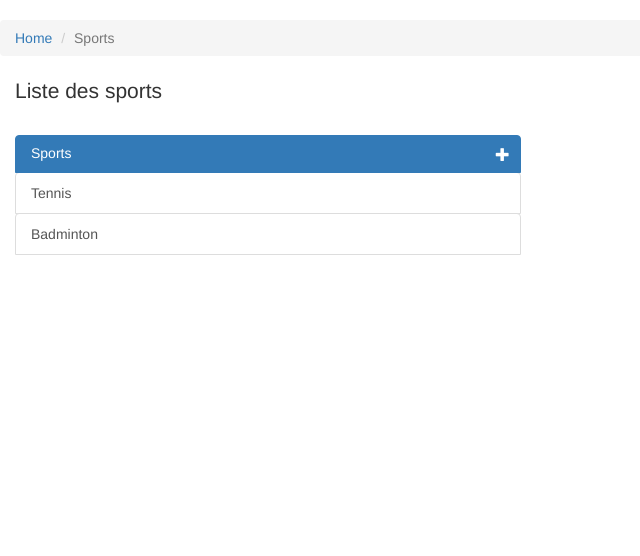
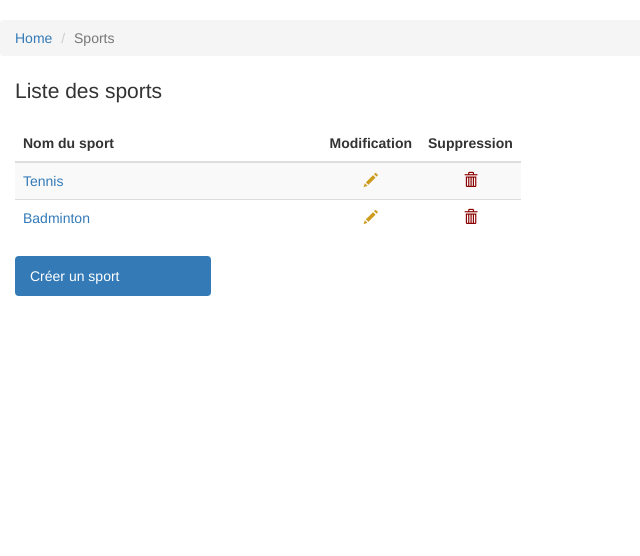
Before and after one commit to DineshGov/HITEMA-Django-Project, a Django app: page /academy/sports in a window 1280 px wide. Shown: the part 52-608 px from the top of the page, without its empty margins (0-640 px from the left). Run offline with Django 3.2, Linux system fonts and the light colour scheme; data comes from the database, SQL or seed files in the repository; both versions use the stored data as it was after the commit; some libraries are stand-ins or nearby versions.

Commit message:
delete sport function done

```diff
--- a/evalHitema/academy/templates/academy/sports.html
+++ b/evalHitema/academy/templates/academy/sports.html
@@ -22,32 +22,45 @@
     span>a{
         color: inherit;
     }
+    .glyphicon-pencil{
+      color: #cd9b1d;
+    }
+    .glyphicon-trash{
+      color: #8b0000;
+    }
 </style>
 
 
+<div class="list-group col-lg-5 col-md-5 col-sm-5">
+  <table class="table table-striped table-hover ">
+  <thead>
+    <tr>
+      <th style="width: 80%">Nom du sport</th>
+      <th style="width: 10%; text-align:center;">Modification</th>
+      <th style="width: 10%; text-align:center;">Suppression</th>
+    </tr>
+  </thead>
+    <tbody>
+      {% for sport in sports %}
+      <tr>
+        <td><a href="{% url 'update_sport' id_sport=sport.id %}">{{ sport.nomSport }}</a></td>
+        <td style="text-align:center;"><a href="{% url 'update_sport' id_sport=sport.id %}" ><i class="glyphicon glyphicon-pencil"></i></a></td>
+        <td style="text-align:center;"><a href="{% url 'delete_sport' id_sport=sport.id %}" ><i class="glyphicon glyphicon-trash"></i></a></td>
+      </tr>
+      {% empty %}
+      <tr>
+        <td>Aucun sport</td>
+        <td></td>
+        <td></td>
+      </tr>
+      {% endfor %}
+  </tbody>
+</table>
 
 <div class="list-group col-lg-5 col-md-5 col-sm-5">
-
-  <h5 href="#" class="list-group-item active">
-    Sports
-    <span>
-      <a href="{% url "create_sport" %}"><i class="glyphicon glyphicon-plus"></i></a>
-    </span>
-  </h5>
-
-  {% for sport in sports %}
-    <span>
-      <a href="{% url 'update_sport' id_sport=sport.id %}" class="list-group-item">
-        {{ sport.nomSport }}
-      </a>
-    <span>
-
-  {% empty %}
-    <a href="#" class="list-group-item">
-      Aucun sport.
-    </a>
-  {% endfor %}
+<ul class="nav nav-pills nav-stacked">
+  <li class="active"><a href="{% url 'create_sport' %}">Créer un sport</a></li>
+</ul>
 </div>
 
-
 {% endblock %}
--- a/evalHitema/academy/urls.py
+++ b/evalHitema/academy/urls.py
@@ -3,7 +3,8 @@ from . import views
 
 urlpatterns = [
     path('', views.accueil, name='accueil'),
-    path('sports', views.read_sports, name='sports'),
+    path('sports', views.show_sports, name='sports'),
     path('create/sport', views.create_sport, name='create_sport'),
     path('update/sport/<int:id_sport>', views.update_sport, name='update_sport'),
+    path('delete/sport/<int:id_sport>', views.delete_sport, name='delete_sport'),
 ]
--- a/evalHitema/academy/views.py
+++ b/evalHitema/academy/views.py
@@ -11,7 +11,7 @@ def accueil(request):
     """ page d'accueil: http://127.0.0.1:8000/academy/ """
     return render(request, 'academy/home.html')
 
-def read_sports(request):
+def show_sports(request):
     sports = Sport.objects.all()
     return render(request, 'academy/sports.html', {'sports':sports})
 
@@ -31,3 +31,11 @@ def update_sport(request, id_sport):
         form.save()
         envoi = True
     return render(request, "academy/updateSport.html", locals())
+
+def delete_sport(request, id_sport):
+    sport = Sport.objects.get(id=id_sport)
+    if sport:
+        nom = sport.nomSport
+        sport.delete()
+        suppression = True
+    return render(request, 'academy/deleteSport.html', locals())
--- a/evalHitema/evalHitema/settings.py
+++ b/evalHitema/evalHitema/settings.py
@@ -37,6 +37,7 @@ INSTALLED_APPS = [
     'django.contrib.sessions',
     'django.contrib.messages',
     'django.contrib.staticfiles',
+    'bootstrapform',
     'academy',
 ]
 
```
Also changed, not shown: evalHitema/academy/templates/academy/createSport.html (+7 -25 lines), evalHitema/academy/templates/academy/deleteSport.html (added, +28 -0 lines), evalHitema/academy/templates/academy/updateSport.html (+12 -11 lines), evalHitema/db.sqlite3.
